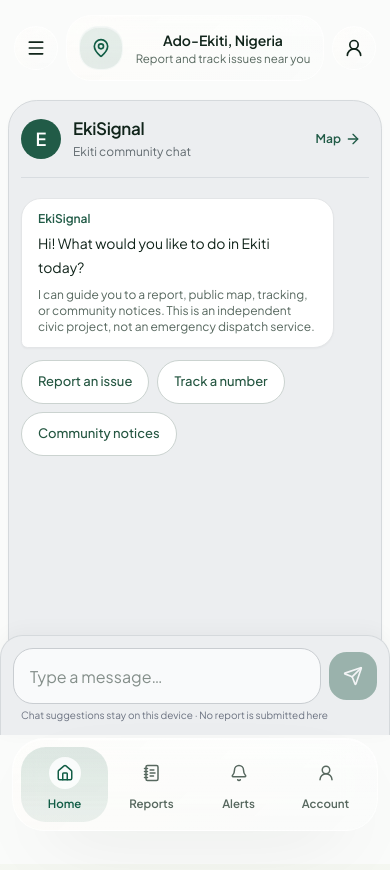
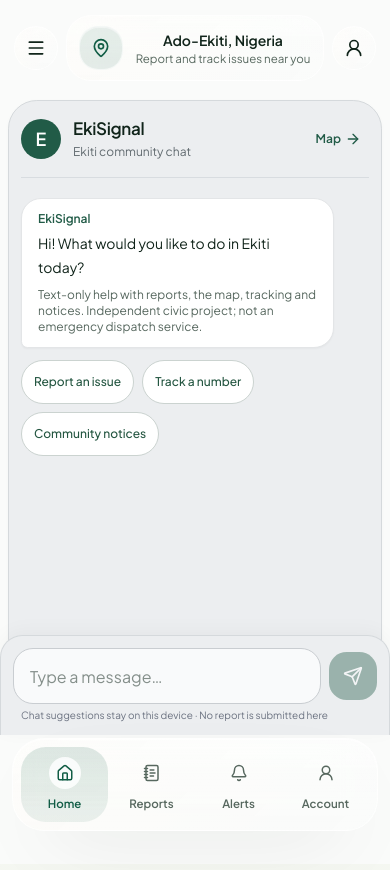
Before and after one commit to oprahayo/eki-suggest, a Next.js app: page / in a window 390 px wide. Shown: the top 870 px of the page. Built offline with nearby package versions, Linux system fonts and the light colour scheme.

Commit message:
Keep all three chat shortcuts visible on narrow mobile screens

```diff
--- a/src/components/citizen/home-screen.tsx
+++ b/src/components/citizen/home-screen.tsx
@@ -87,7 +87,7 @@ export function HomeScreen() {
           <div className="flex size-10 shrink-0 items-center justify-center rounded-full bg-[#215b47] text-lg font-semibold text-white" aria-hidden="true">E</div>
           <div className="min-w-0 flex-1">
             <h1 className="text-[17px] font-semibold leading-tight tracking-[-0.02em]">EkiSignal</h1>
-            <p className="mt-1 text-xs text-[#626b70]">Ekiti community chat</p>
+            <p className="mt-1 truncate text-xs text-[#626b70]">Ekiti community chat</p>
           </div>
           {lines.length > 0 ? (
             <button
@@ -108,19 +108,19 @@ export function HomeScreen() {
             <span className="mb-1 block text-xs font-semibold text-[#215b47]">EkiSignal</span>
             <p>Hi! What would you like to do in Ekiti today?</p>
             <p className="mt-2 text-xs text-muted-foreground">
-              I can guide you to a report, public map, tracking, or community notices. This is an independent civic project, not an emergency dispatch service.
+              Text-only help with reports, the map, tracking and notices. Independent civic project; not an emergency dispatch service.
             </p>
           </div>
 
           {lines.length === 0 ? (
             <div className="flex max-w-full flex-wrap gap-2" aria-label="Start a conversation">
-              <Link href="/report/new" className="inline-flex min-h-11 items-center rounded-full border border-[#cbd3d0] bg-white px-4 py-2 text-[13px] font-medium text-[#245641] transition-colors hover:border-[#7ea791] hover:bg-[#f6faf7]">
+              <Link href="/report/new" className="inline-flex min-h-11 items-center rounded-full border border-[#cbd3d0] bg-white px-3 py-2 text-xs font-medium text-[#245641] transition-colors hover:border-[#7ea791] hover:bg-[#f6faf7]">
                 Report an issue
               </Link>
-              <Link href="/track" className="inline-flex min-h-11 items-center rounded-full border border-[#cbd3d0] bg-white px-4 py-2 text-[13px] font-medium text-[#245641] transition-colors hover:border-[#7ea791] hover:bg-[#f6faf7]">
+              <Link href="/track" className="inline-flex min-h-11 items-center rounded-full border border-[#cbd3d0] bg-white px-3 py-2 text-xs font-medium text-[#245641] transition-colors hover:border-[#7ea791] hover:bg-[#f6faf7]">
                 Track a number
               </Link>
-              <Link href="/alerts" className="inline-flex min-h-11 items-center rounded-full border border-[#cbd3d0] bg-white px-4 py-2 text-[13px] font-medium text-[#245641] transition-colors hover:border-[#7ea791] hover:bg-[#f6faf7]">
+              <Link href="/alerts" className="inline-flex min-h-11 items-center rounded-full border border-[#cbd3d0] bg-white px-3 py-2 text-xs font-medium text-[#245641] transition-colors hover:border-[#7ea791] hover:bg-[#f6faf7]">
                 Community notices
               </Link>
             </div>
```
